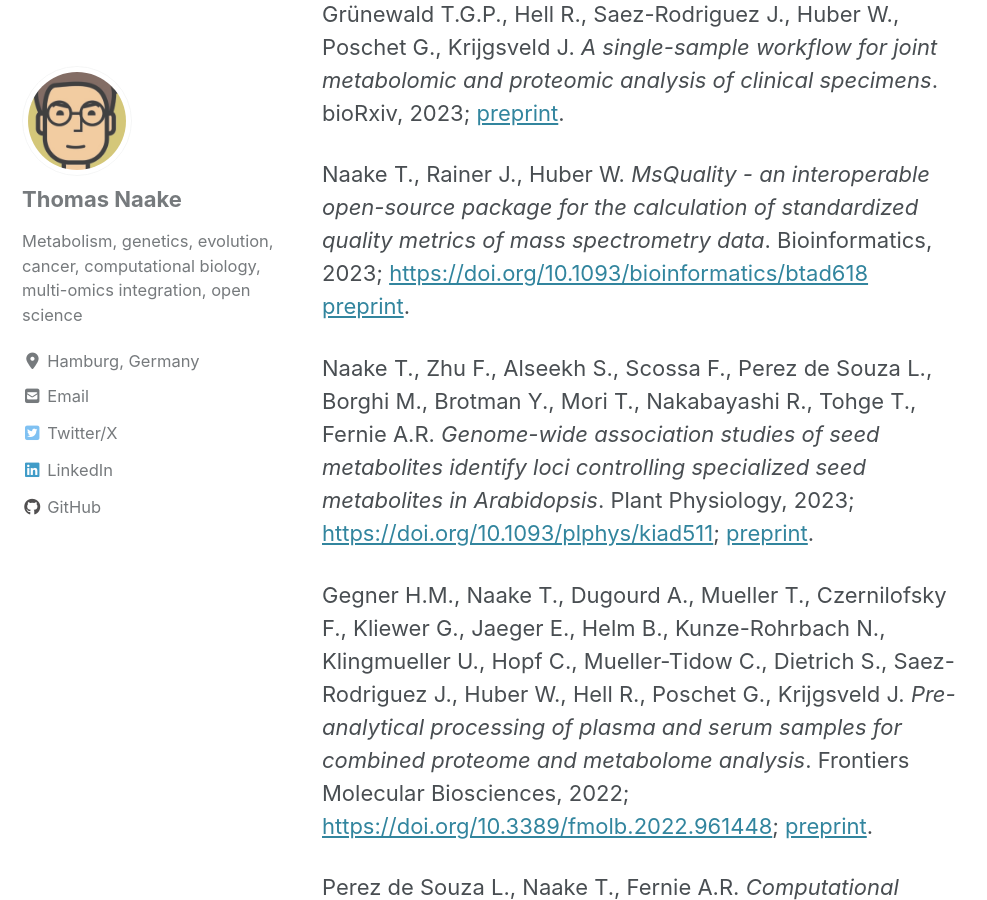
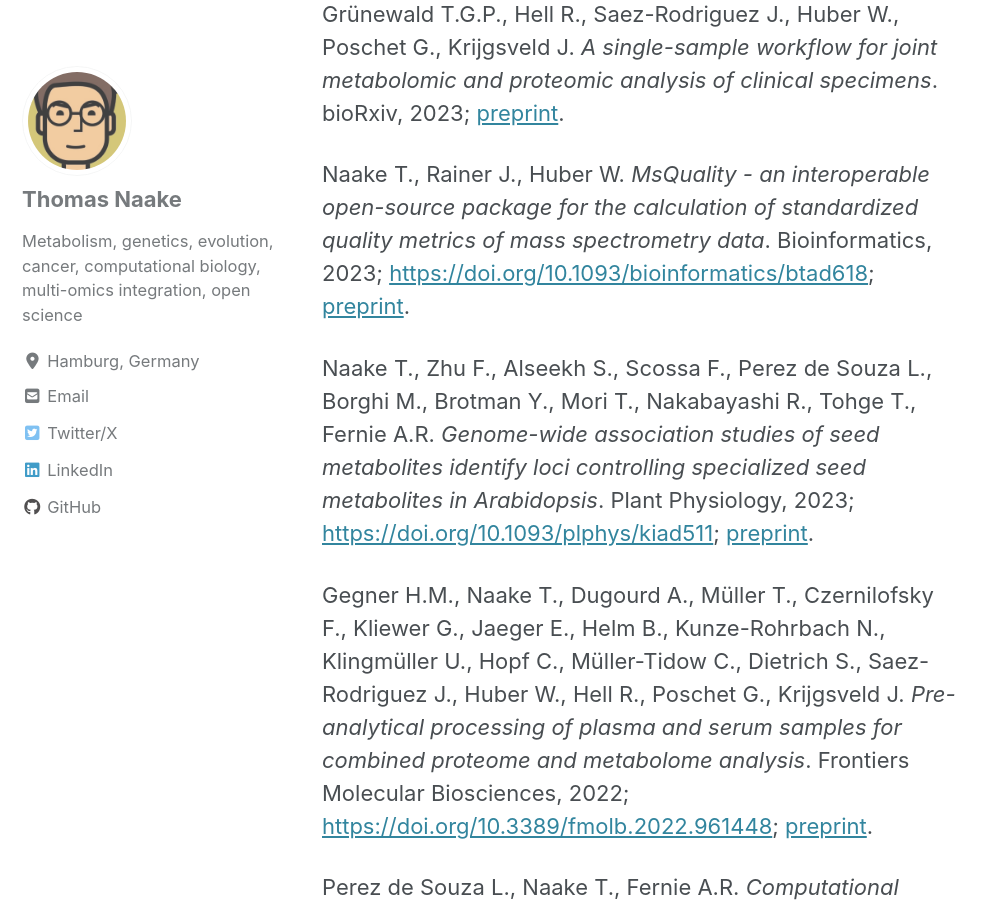
Before and after one commit to tnaake/tnaake.github.io, a Jekyll site: the page built from _pages/publications.md, in a window 1280 px wide and 900 px high, scrolled down 447 px. Shown: the whole window, without its empty margins (0-987 px from the left). Built offline with Jekyll 4.4.1, drawn with Linux system fonts in a browser that asks for light colours; cached includes are drawn as plain includes; nearby versions of some CDN libraries.

Commit message:
Update publications.md

```diff
--- a/_pages/publications.md
+++ b/_pages/publications.md
@@ -29,7 +29,7 @@ bioRxiv, 2023;
 Naake T., Rainer J., Huber W.
 *MsQuality - an interoperable open-source package for the calculation of
 standardized quality metrics of mass spectrometry data*. Bioinformatics, 2023;
-[https://doi.org/10.1093/bioinformatics/btad618](https://doi.org/10.1093/bioinformatics/btad618)
+[https://doi.org/10.1093/bioinformatics/btad618](https://doi.org/10.1093/bioinformatics/btad618);
 [preprint](https://doi.org/10.1101/2023.05.12.540477).
 
 Naake T., Zhu F., Alseekh S., Scossa F., Perez de Souza L., Borghi M., Brotman Y., Mori T.,
@@ -39,9 +39,9 @@ Plant Physiology, 2023;
 [https://doi.org/10.1093/plphys/kiad511](https://doi.org/10.1093/plphys/kiad511);
 [preprint](https://doi.org/10.1101/2022.09.23.509130).
 
-Gegner H.M., Naake T., Dugourd A., Mueller T., Czernilofsky F., Kliewer G.,
-Jaeger E., Helm B., Kunze-Rohrbach N., Klingmueller U., Hopf C.,
-Mueller-Tidow C., Dietrich S., Saez-Rodriguez J., Huber W., Hell R.,
+Gegner H.M., Naake T., Dugourd A., Müller T., Czernilofsky F., Kliewer G.,
+Jaeger E., Helm B., Kunze-Rohrbach N., Klingmüller U., Hopf C.,
+Müller-Tidow C., Dietrich S., Saez-Rodriguez J., Huber W., Hell R.,
 Poschet G., Krijgsveld J.
 *Pre-analytical processing of plasma and serum samples for combined proteome
 and metabolome analysis*. Frontiers Molecular Biosciences, 2022;
```
